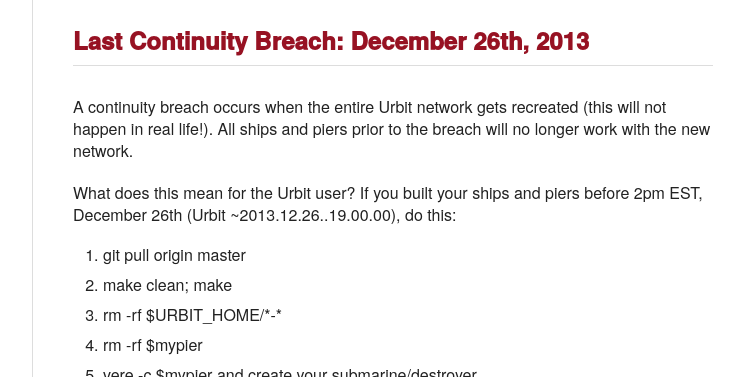
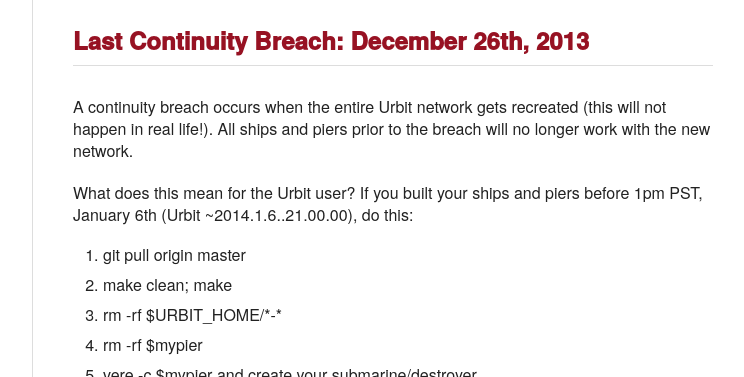
Before and after one commit to urbit/old-urbit.org, a Jekyll site: the page built from index.html, in a window 1280 px wide. Shown: the part 492-869 px from the top of the page, without its empty margins (378-1122 px from the left). Built offline with Jekyll 4.4.1, drawn with Linux system fonts in a browser that asks for light colours.

Commit message:
New Breach, funbreach

```diff
--- a/index.html
+++ b/index.html
@@ -10,7 +10,7 @@
   <hr/>
   <p> A continuity breach occurs when the entire Urbit network gets recreated (this will not happen in real life!). All ships and piers prior to the breach will no longer work with the new network. </p>
   <p>
-What does this mean for the Urbit user? If you built your ships and piers before 2pm EST, December 26th (Urbit ~2013.12.26..19.00.00), do this: </p>
+What does this mean for the Urbit user? If you built your ships and piers before 1pm PST, January 6th (Urbit ~2014.1.6..21.00.00), do this: </p>
 
 <ol>
   <li> git pull origin master </li>
```
